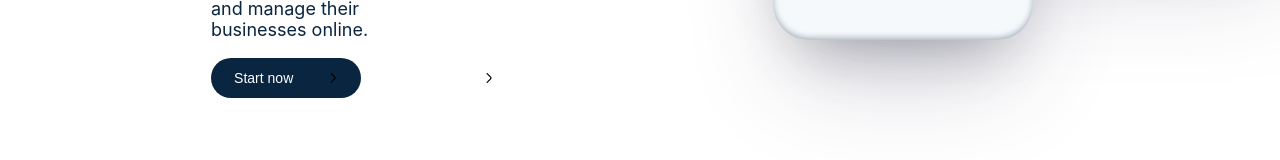
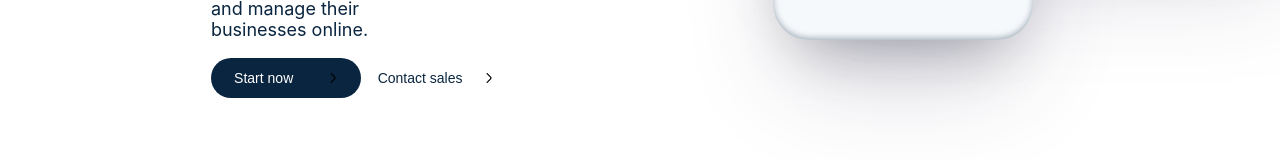
Before and after one commit to raycris/stripe, a React (Create React App) app: page / in a window 1280 px wide. Shown: the part 611-771 px from the top of the page. Built offline with nearby package versions, Linux system fonts and the light colour scheme.

Commit message:
fix button color

```diff
--- a/src/components/button.jsx
+++ b/src/components/button.jsx
@@ -7,8 +7,8 @@ import AnguloSVG from "../assets/icons/angulo-derecho.svg";
 
 const Button = ({ ...props }) => {
   return (
-    <Container kind={props.kind}>
-      <Label>{props.title}</Label>
+    <Container kind={props.kind} backgroundColor={props.backgroundColor}>
+      <Label colorLabel={props.colorLabel}>{props.title}</Label>
       <Icon src={AnguloSVG} />
     </Container>
   );
@@ -25,20 +25,14 @@ const Container = styled.button`
   align-items: center;
   border-radius: 68px;
   justify-content: space-around;
-  background-color: ${(props) =>
-    props.kind === "outline"
-      ? `${theme.color.white}`
-      : `${theme.color.primary}`};
+  background-color: ${(props) => `${props.backgroundColor}`};
   &:hover {
     opacity: 0.8;
   }
 `;
 
 const Label = styled.p`
-  color: ${(props) =>
-    props.kind === "outline"
-      ? `${theme.color.primary}`
-      : `${theme.color.white}`};
+  color: ${(props) => `${props.colorLabel}`};
   font-size: ${theme.fontSize.small};
   text-align: center;
   font-weight: 500;
--- a/src/components/heroInfo.jsx
+++ b/src/components/heroInfo.jsx
@@ -20,8 +20,16 @@ const HeroInfo = () => {
           </Description>
         </DescripContainer>
         <ButtonContainer>
-          <Button title="Start now" />
-          <Button title="Contact sales" kind="outline" />
+          <Button
+            title="Start now"
+            backgroundColor={theme.color.primary}
+            colorLabel={theme.color.white}
+          />
+          <Button
+            title="Contact sales"
+            backgroundColor={theme.color.white}
+            colorLabel={theme.color.primary}
+          />
         </ButtonContainer>
       </LabelContainer>
       <Phone />
```
